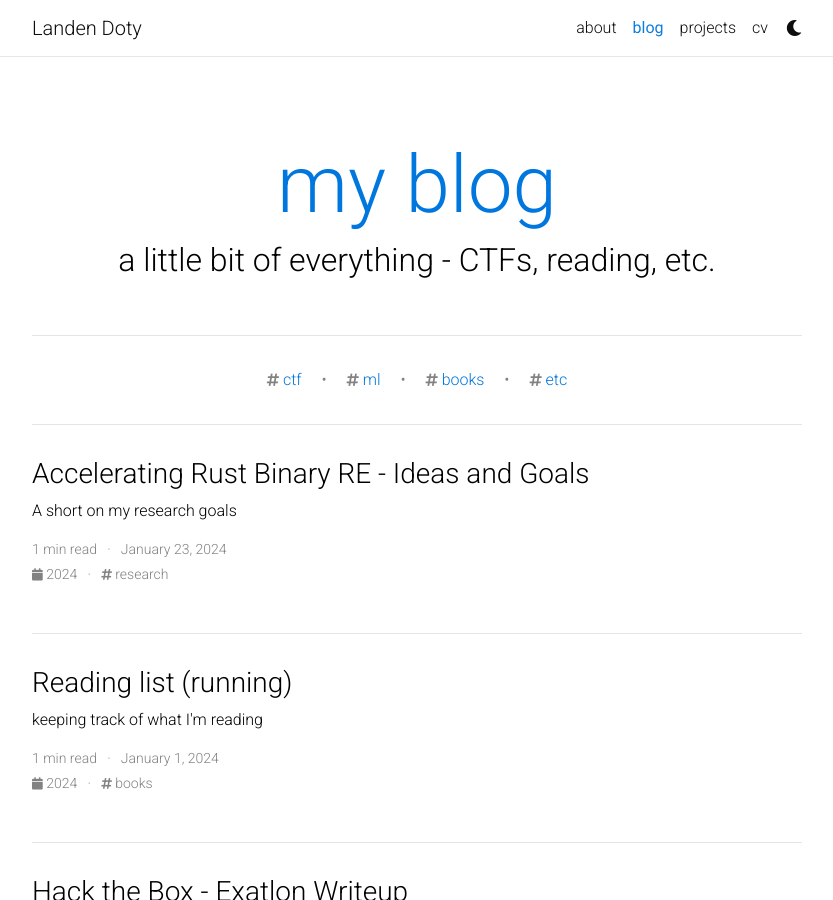
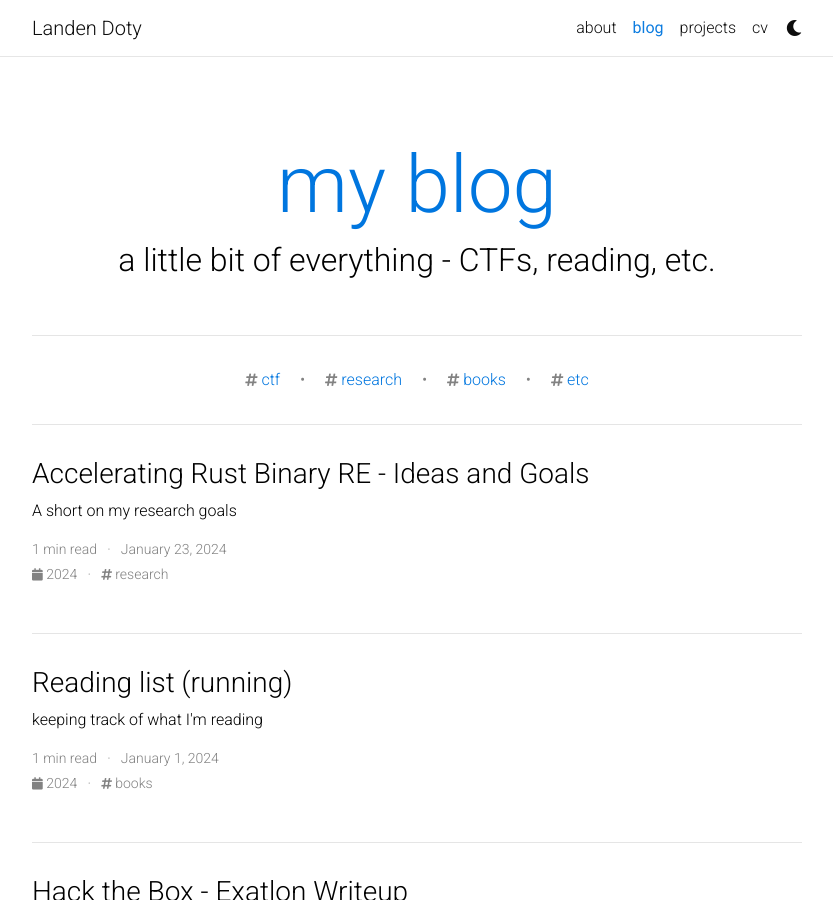
Before and after one commit to landoty/landoty.github.io, a Jekyll site: the page built from blog/index.html, in a window 1280 px wide and 900 px high. Shown: the whole window, without its empty margins (223-1056 px from the left). Built offline with Jekyll 4.4.1, drawn with Linux system fonts in a browser that asks for light colours; the list of posts is cut into pages by our own code; comment, search, counter and statistics services are not loaded; a style sheet for code colours, icons or effects is not loaded.

Commit message:
update config for 'research' tag

```diff
--- a/_config.yml
+++ b/_config.yml
@@ -185,7 +185,7 @@ jekyll-archives:
     tag: '/blog/tag/:name/'
     category: '/blog/category/:name/'
 
-display_tags: ['ctf', 'ml', 'books', 'etc'] # this tags will be dispalyed on the front page of your blog
+display_tags: ['ctf', 'research', 'books', 'etc'] # this tags will be dispalyed on the front page of your blog
 
 # -----------------------------------------------------------------------------
 # Jekyll Link Attributes
```
